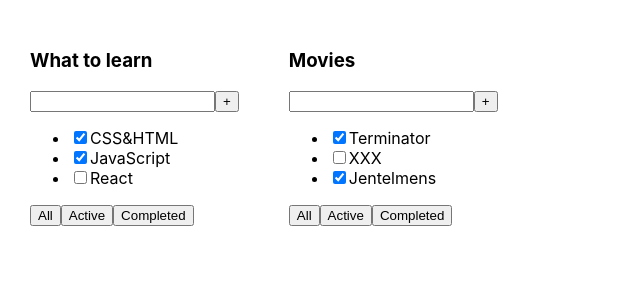
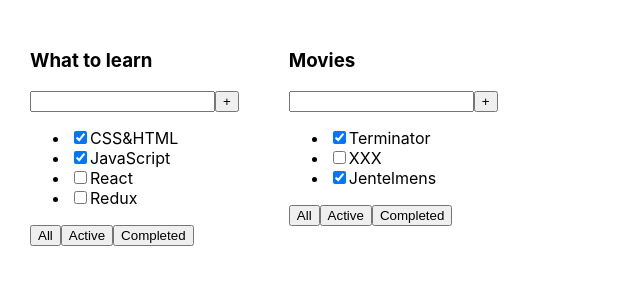
Before and after one commit to AndriiDan/ToDoList-TypeScript, a React (Create React App) app: page / in a window 1280 px wide. Shown: the top 300 px of the page, without its empty margins (0-640 px from the left). Built offline with nearby package versions, Linux system fonts and the light colour scheme.

Commit message:
Add map() for tasks.

```diff
--- a/src/App.tsx
+++ b/src/App.tsx
@@ -5,7 +5,8 @@
 let tasks1 = [
   { id: 1, title: "CSS&HTML", isDone: true },
   { id: 2, title: "JavaScript", isDone: true },
-  { id: 3, title: "React", isDone: false }
+  { id: 3, title: "React", isDone: false },
+  { id: 4, title: "Redux", isDone: false }
 ]
 
 // можна експортувати TaskType з Todolst.tsx, щоб tasks2 відповідав масиву об'єктів TaskType - мінімізує імовірність помилки при формуванні об'єктів
--- a/src/Todolist.tsx
+++ b/src/Todolist.tsx
@@ -25,9 +25,9 @@
       </div>
 
       <ul>
-        <li><input type="checkbox" checked={props.tasks[0].isDone} /><span>{props.tasks[0].title}</span></li>
-        <li><input type="checkbox" checked={props.tasks[1].isDone} /><span>{props.tasks[1].title}</span></li>
-        <li><input type="checkbox" checked={props.tasks[2].isDone} /><span>{props.tasks[2].title}</span></li>
+        {
+          props.tasks.map(t => <li><input type="checkbox" checked={t.isDone} /><span>{t.title}</span></li>)
+        }
       </ul>
 
       <div>
```
